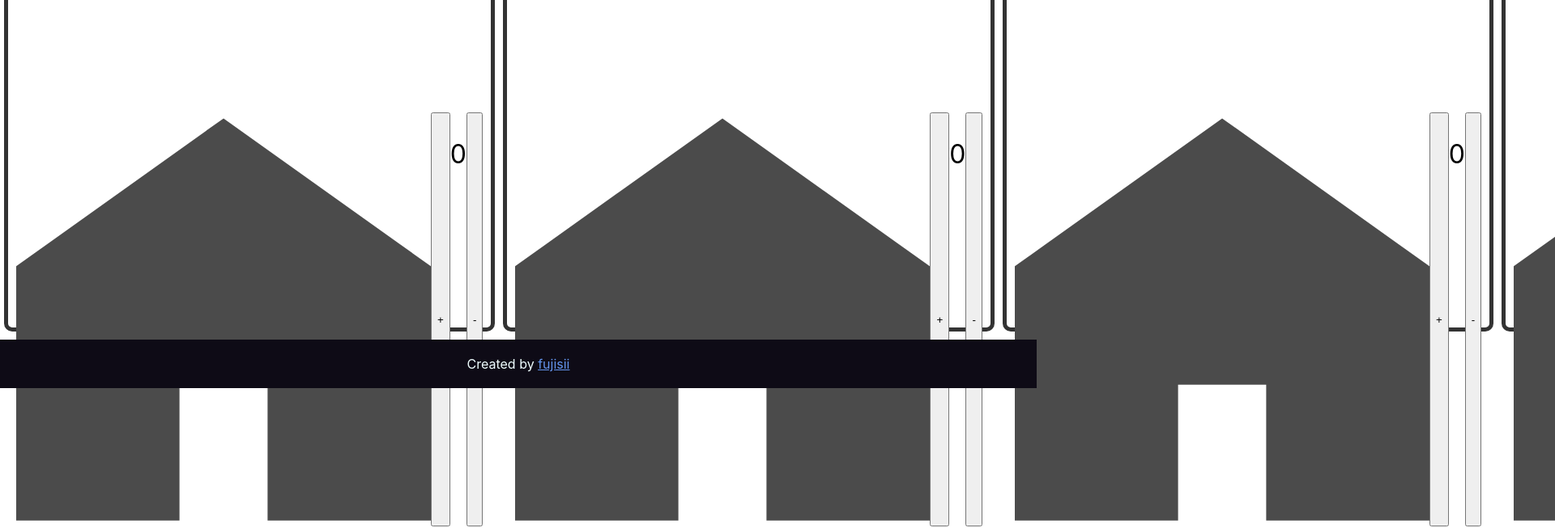
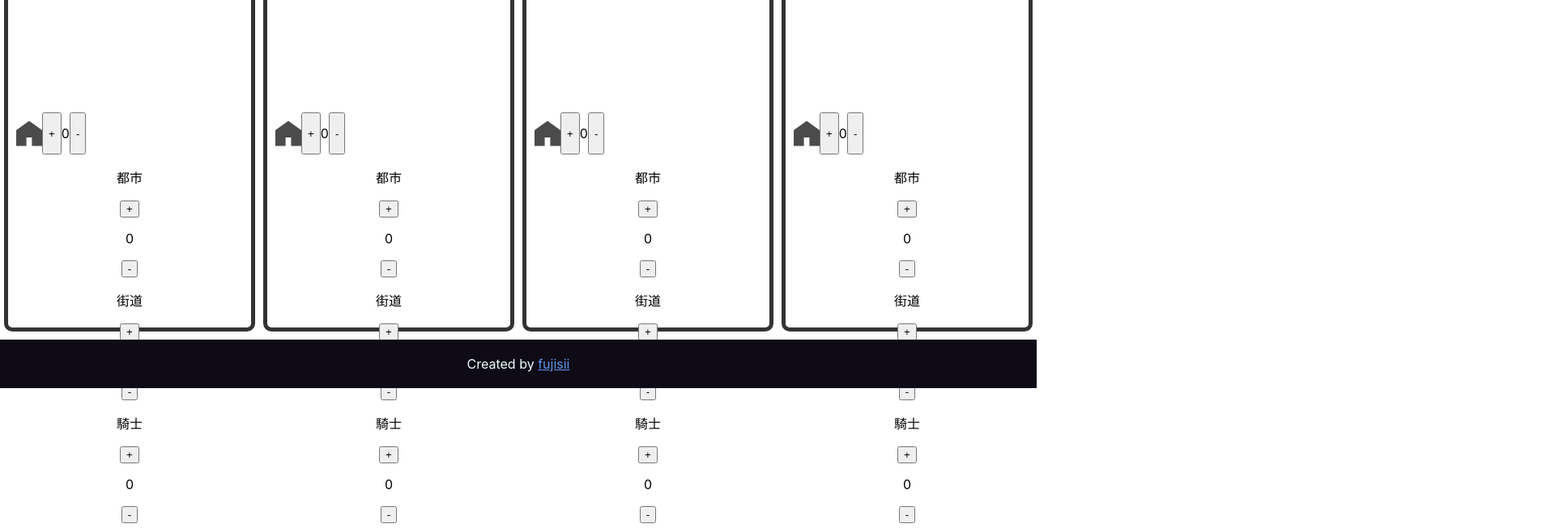
Before and after one commit to fujisii/catan-scoreboard, a React (Create React App) app: page / in a window 1280 px wide. Shown: the part 460-1113 px from the top of the page at 81% size, 1920 px wide, since content can reach past the window. Built offline with nearby package versions, Linux system fonts and the light colour scheme.

Commit message:
update: css

```diff
--- a/src/App.css
+++ b/src/App.css
@@ -117,6 +117,10 @@ body {
 
 .Settlement, .City .Road{
   display: flex;
-  font-size: 2rem;
+  /* font-size: 2rem; */
   /* flex-direction: column; */
 }
+
+img {
+  width: 32px;
+}
```
